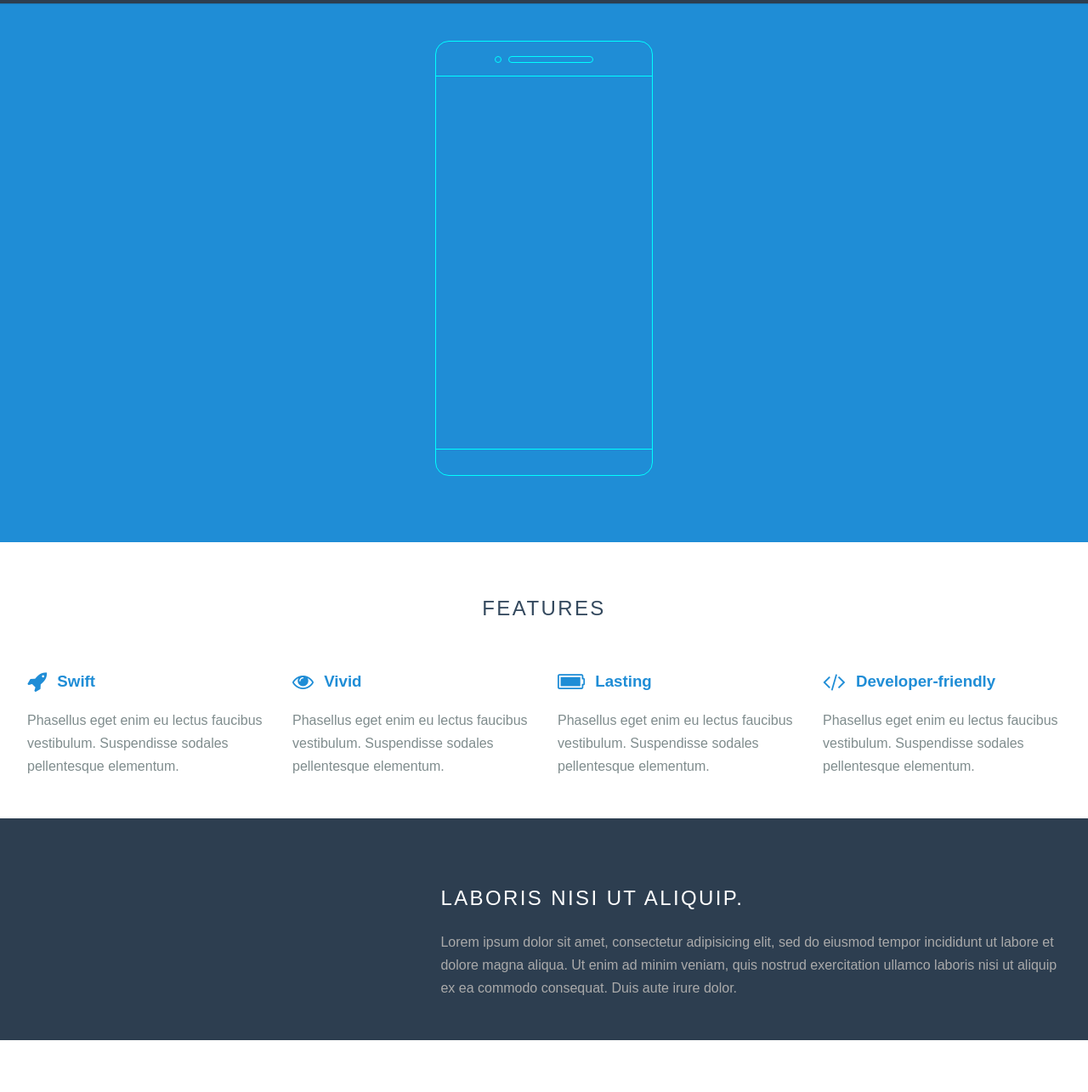
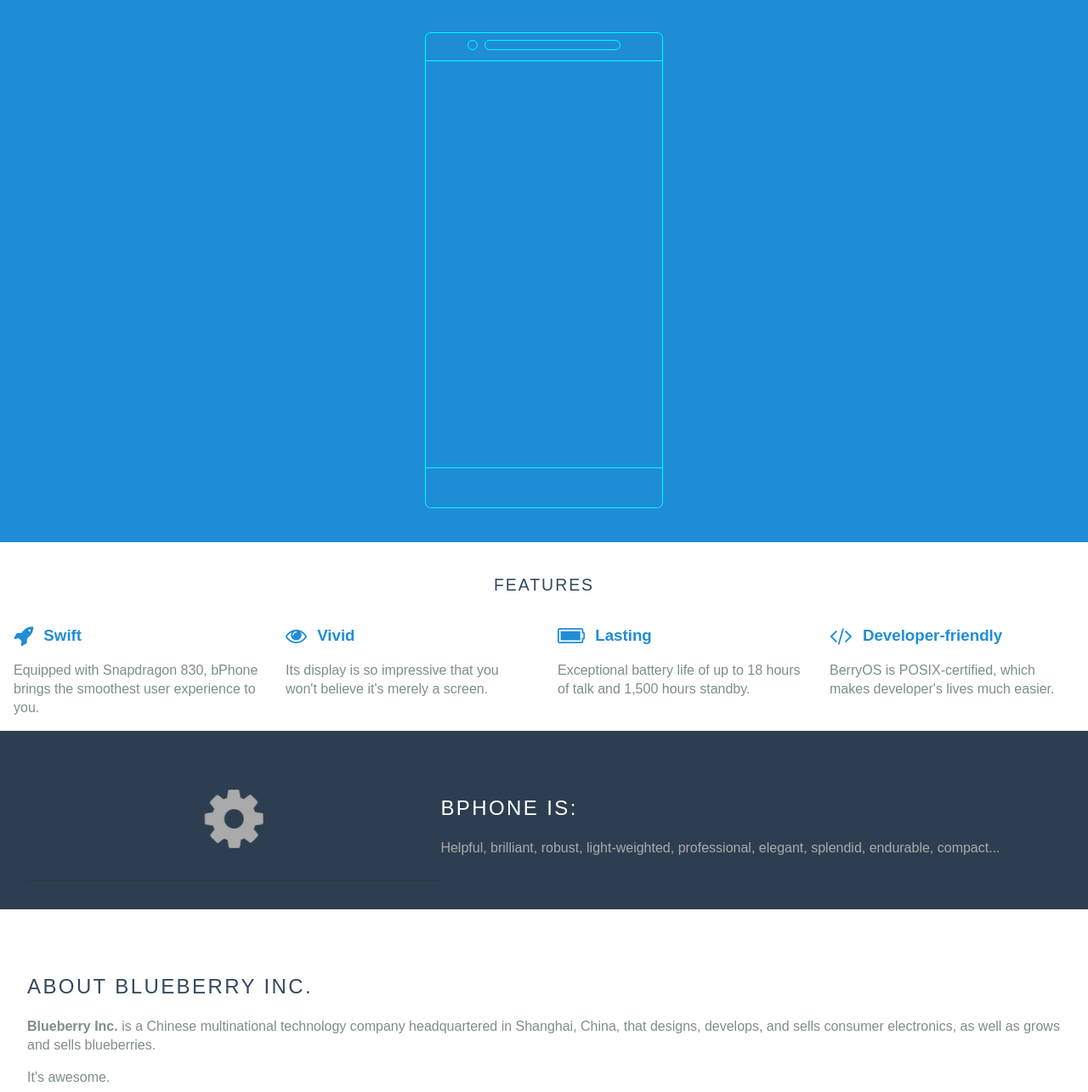
Before and after one commit to BEC2016/bPhone, a plain HTML site: page index.html in a window 1280 px wide. Shown: the part 58-1343 px from the top of the page at 85% size. Drawn offline with Linux system fonts and the light colour scheme.

Commit message:
Committer: 孙庆耀 <sunqingyao@sunqingyaos-MacBook-Air.local>
 On branch master
 Your branch is up-to-date with 'origin/master'.

 Changes to be committed:
	deleted:    css/.DS_Store
    deleted:    css/font-awesome/.DS_Store
	deleted:    css/layouts/.DS_Store
	modified:   css/layouts/marketing.css
	deleted:    img/.DS_Store
	deleted:    img/common/file-icons.png
	modified:   index.html

```diff
--- a/css/layouts/marketing.css
+++ b/css/layouts/marketing.css
@@ -24,20 +24,17 @@ label {
     color: #34495e;
 }
 
-.pure-img-responsive {
-    max-width: 100%;
-    height: auto;
-}
-
 /*
  * -- LAYOUT STYLES --
  * These are some useful classes which I will need
  */
 .l-box {
-    padding: 1em;
+    font-size: 16px;
+    padding: 0 1em;
 }
 
 .l-box-lrg {
+    font-size: 16px;
     padding: 2em;
     border-bottom: 1px solid rgba(0,0,0,0.1);
 }
@@ -47,49 +44,11 @@ label {
 }
 
 /*
- * -- PURE FORM STYLES --
- * Style the form inputs and labels
- */
-.pure-form label {
-    margin: 1em 0 0;
-    font-weight: bold;
-    font-size: 100%;
-}
-
-.pure-form input[type] {
-    border: 2px solid #ddd;
-    box-shadow: none;
-    font-size: 100%;
-    width: 100%;
-    margin-bottom: 1em;
-}
-
-/*
- * -- PURE BUTTON STYLES --
- * I want my pure-button elements to look a little different
- */
-.pure-button {
-        background-color: #1f8dd6;
-        color: white;
-        padding: 0.5em 2em;
-        border-radius: 5px;
-}
-
-a.pure-button-primary {
-    background: white;
-    color: #1f8dd6;
-    border-radius: 5px;
-    font-size: 120%;
-}
-
-
-/*
  * -- MENU STYLES --
  * I want to customize how my .pure-menu looks at the top of the page
  */
-
 .home-menu {
-    padding: 0.5em;
+    font-size: 3vh;
     text-align: center;
     box-shadow: 0 1px 1px rgba(0,0,0, 0.10);
 }
@@ -123,7 +82,6 @@ a.pure-button-primary {
     color: #AECFE5;
 }
 
-
 /*
  * -- SPLASH STYLES --
  * This is the blue top section that appears on the page.
@@ -150,60 +108,6 @@ a.pure-button-primary {
     top: 100px; left: 0; bottom: 0; right: 0;
     text-align: center;
     text-transform: uppercase;
-}
-
-.bp-container,
-.bp-header,
-.bp-camera,
-.bp-speaker,
-.bp-screen {
-    box-sizing: border-box;
-    border: 1px solid aqua;
-}
-
-.bp-container {
-    position: absolute;
-    top: 15%;
-    left: 50%;
-    transform: translateX(-50%);
-    width: 16em;
-    height: 32em;
-    margin: auto;
-    border-radius: 1em;
-}
-
-.bp-header {
-    position: absolute;
-    left: 50%;
-    transform: translateX(-50%);
-    display: inline-flex;
-    margin: 1em auto;
-    padding: 1px 0.25em;
-    border: 0;
-}
-
-.bp-camera {
-    display: inline-block;
-    width: 0.5em;
-    height: 0.5em;
-    margin: 0 0.25em;
-    border-radius: 3em;
-}
-
-.bp-speaker {
-    display: inline-block;
-    width: 6.25em;
-    height: 0.5em;
-    margin: 0 0.25em;
-    border-radius: 3em;
-}
-
-.bp-screen {
-    margin-top: 2.5em;
-    width: 100%;
-    height: 27.5em;
-    border-left: 0;
-    border-right: 0;
 }
 
 /*
@@ -253,58 +157,58 @@ a.pure-button-primary {
 }
 
 /*
- * -- TABLET (AND UP) MEDIA QUERIES --
- * On tablets and other medium-sized devices, we want to customize some
- * of the mobile styles.
+ * Draws bPhone
  */
-@media (min-width: 48em) {
-/* We increase the body font size */
-body {
-    font-size: 16px;
-}
-/* We want to give the content area some more padding */
-.content {
-    padding: 1em;
+
+.bp-container,
+.bp-header,
+.bp-camera,
+.bp-speaker,
+.bp-screen {
+    box-sizing: border-box;
+    border: 1px solid aqua;
 }
 
-/* We can align the menu header to the left, but float the
-menu items to the right. */
-.home-menu {
-    text-align: left;
-}
-.home-menu ul {
-    float: right;
+.bp-container {
+    position: absolute;
+    top: 12vh;
+    left: 50%;
+    transform: translateX(-50%);
+    width: 35vh;
+    height: 70vh;
+    margin: auto;
+    border-radius: 0.5em;
 }
 
-/* We increase the height of the splash-container */
-/* .splash-container {
-    height: 500px;
-}*/
-
-/* We decrease the width of the .splash, since we have more width
-to work with */
-.splash {
-    width: 50%;
-    height: 50%;
-}
-
-.splash-head {
-    font-size: 250%;
-}
-
-
-/* We remove the border-separator assigned to .l-box-lrg */
-.l-box-lrg {
+.bp-header {
+    position: absolute;
+    left: 50%;
+    transform: translateX(-50%);
+    display: inline-flex;
+    margin: 1vh auto;
     border: none;
 }
 
-/*
- * -- DESKTOP (AND UP) MEDIA QUERIES --
- * On desktops and other large devices, we want to over-ride some
- * of the mobile and tablet styles.
- */
-@media (min-width: 78em) {
-    /* We increase the header font size even more */
-    .splash-head {
-        font-size: 300%;
+.bp-camera {
+    display: inline-block;
+    width: 1.5vh;
+    height: 1.5vh;
+    margin: 0 0.5vh;
+    border-radius: 5vh;
 }
+
+.bp-speaker {
+    display: inline-block;
+    width: 20vh;
+    height: 1.5vh;
+    margin: 0 0.5vh;
+    border-radius: 5vh;
+}
+
+.bp-screen {
+    margin-top: 4vh;
+    width: 100%;
+    height: 60vh;
+    border-left: 0;
+    border-right: 0;
+}
--- a/index.html
+++ b/index.html
@@ -4,7 +4,7 @@
         <meta charset="utf-8">
         <meta name="viewport" content="width=device-width, initial-scale=1.0">
         <meta name="description" content="A layout example that shows off a responsive product landing page.">
-        <title>bPhone</title>
+        <title>Introduction to bPhone</title>
         <link rel="stylesheet" href="css/layouts/pure-min.css">
 
         <!--[if lte IE 8]>
@@ -28,7 +28,7 @@
     <body>
         <div class="header">
             <div class="home-menu pure-menu pure-menu-horizontal pure-menu-fixed">
-                <a class="pure-menu-heading" href="">bPhone</a>
+                <a class="pure-menu-heading" href="">This is bPhone</a>
             </div>
         </div>
 
@@ -53,27 +53,21 @@
                             <i class="fa fa-rocket fa-lg" aria-hidden="true"></i>
                             Swift
                         </h3>
-                        <p>
-                        Phasellus eget enim eu lectus faucibus vestibulum. Suspendisse sodales pellentesque elementum.
-                        </p>
+                        <p>Equipped with Snapdragon 830, bPhone brings the smoothest user experience to you.</p>
                     </div>
                     <div class="l-box pure-u-1 pure-u-md-1-2 pure-u-lg-1-4">
                         <h3 class="content-subhead">
                             <i class="fa fa-eye fa-lg" aria-hidden="true"></i>
                             Vivid
                         </h3>
-                        <p>
-                        Phasellus eget enim eu lectus faucibus vestibulum. Suspendisse sodales pellentesque elementum.
-                        </p>
+                        <p>Its display is so impressive that you won't believe it's merely a screen.</p>
                     </div>
                     <div class="l-box pure-u-1 pure-u-md-1-2 pure-u-lg-1-4">
                         <h3 class="content-subhead">
                             <i class="fa fa-battery-full fa-lg" aria-hidden="true"></i>
                             Lasting
                         </h3>
-                        <p>
-                        Phasellus eget enim eu lectus faucibus vestibulum. Suspendisse sodales pellentesque elementum.
-                        </p>
+                        <p>Exceptional battery life of up to 18 hours of talk and 1,500 hours standby.</p>
                     </div>
                     <div class="l-box pure-u-1 pure-u-md-1-2 pure-u-lg-1-4">
                         <h3 class="content-subhead">
@@ -81,7 +75,7 @@
                             Developer-friendly
                         </h3>
                         <p>
-                        Phasellus eget enim eu lectus faucibus vestibulum. Suspendisse sodales pellentesque elementum.
+                        BerryOS is POSIX-certified, which makes developer's lives much easier.
                         </p>
                     </div>
                 </div>
@@ -89,49 +83,30 @@
 
             <div class="ribbon l-box-lrg pure-g">
                 <div class="l-box-lrg is-center pure-u-1 pure-u-md-1-2 pure-u-lg-2-5">
-
+                    <i class="fa fa-cog fa-spin fa-5x" aria-hidden="true"></i>
                 </div>
                 <div class="pure-u-1 pure-u-md-1-2 pure-u-lg-3-5">
 
-                    <h2 class="content-head content-head-ribbon">Laboris nisi ut aliquip.</h2>
+                    <h2 class="content-head content-head-ribbon">bPhone is:</h2>
 
-                    <p>
-                    Lorem ipsum dolor sit amet, consectetur adipisicing elit, sed do eiusmod
-                    tempor incididunt ut labore et dolore magna aliqua. Ut enim ad minim veniam,
-                    quis nostrud exercitation ullamco laboris nisi ut aliquip ex ea commodo
-                    consequat. Duis aute irure dolor.
-                    </p>
+                    <p>Helpful, brilliant, robust, light-weighted, professional, elegant, splendid, endurable, compact...</p>
                 </div>
             </div>
 
             <div class="content">
-                <h2 class="content-head is-center">Dolore magna aliqua. Uis aute irure.</h2>
-
                 <div class="pure-g">
-                    <div class="l-box-lrg pure-u-1 pure-u-md-2-5">
-                        <h4>Contact Us</h4>
+                    <div class="l-box-lrg pure-u-1">
+                        <h2 class="content-head">About Blueberry Inc.</h2>
                         <p>
-                        Lorem ipsum dolor sit amet, consectetur adipisicing elit, sed do eiusmod
-                        tempor incididunt ut labore et dolore magna aliqua. Ut enim ad minim veniam,
-                        quis nostrud exercitation ullamco laboris nisi ut aliquip ex ea commodo
-                        consequat.
+                        <strong>Blueberry Inc.</strong> is a Chinese multinational technology company headquartered in Shanghai, China, that designs, develops, and sells consumer electronics, as well as grows and sells blueberries.
                         </p>
-                    </div>
-
-                    <div class="l-box-lrg pure-u-1 pure-u-md-3-5">
-
-                        <h4>More Information</h4>
-                        <p>
-                        Lorem ipsum dolor sit amet, consectetur adipisicing elit, sed do eiusmod
-                        tempor incididunt ut labore et dolore magna aliqua.
-                        </p>
+                        <p>It's awesome.</p>
                     </div>
                 </div>
-
             </div>
 
             <div class="footer l-box is-center">
-                Copyright &copy; 2016 Blueberry Inc. All rights reserved.
+                <small>Copyright &copy; 2016 Blueberry Inc. All rights reserved.</small>
             </div>
         </div>
     </body>
```
Also changed, not shown: img/common/file-icons.png (deleted), 4 other files.
